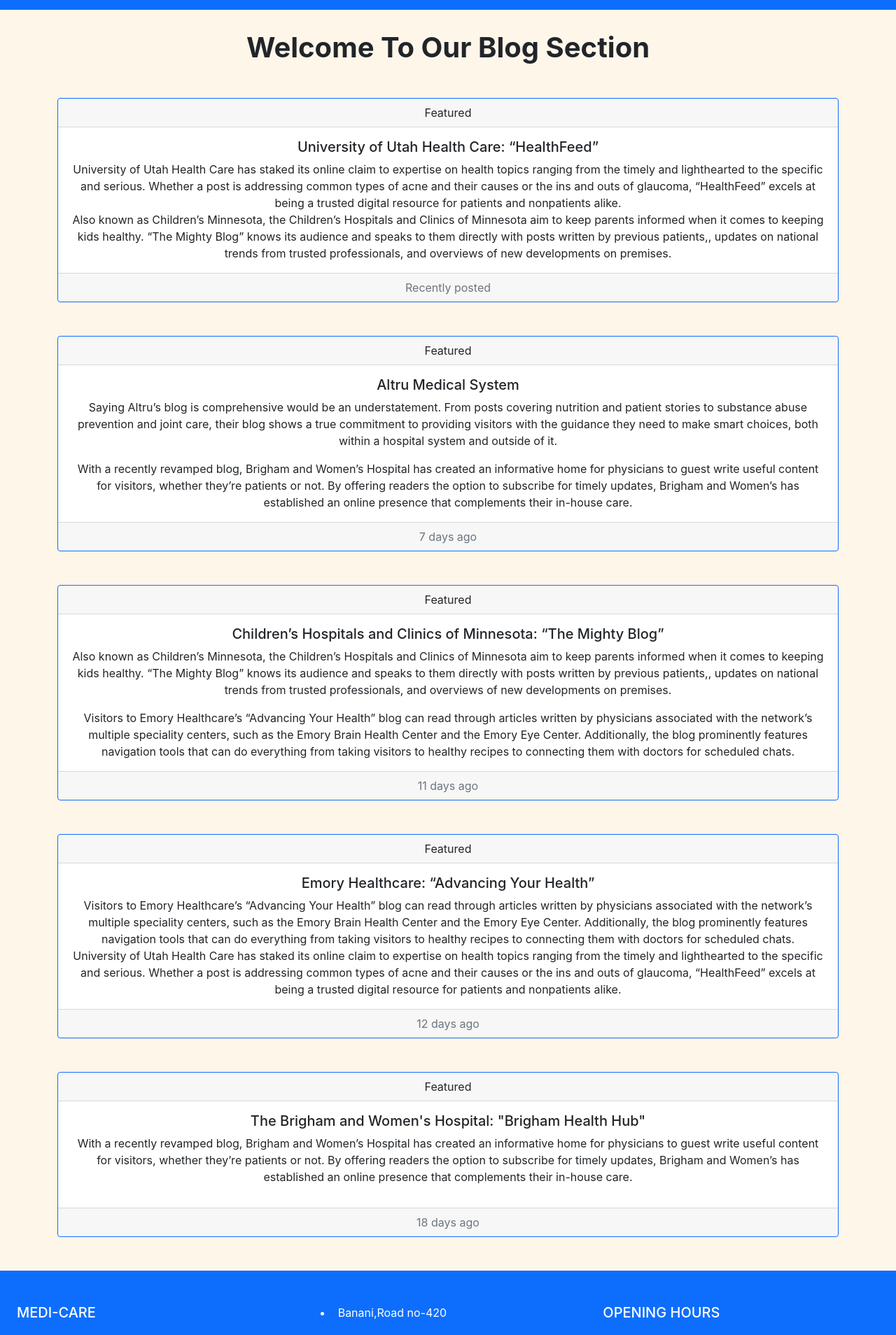
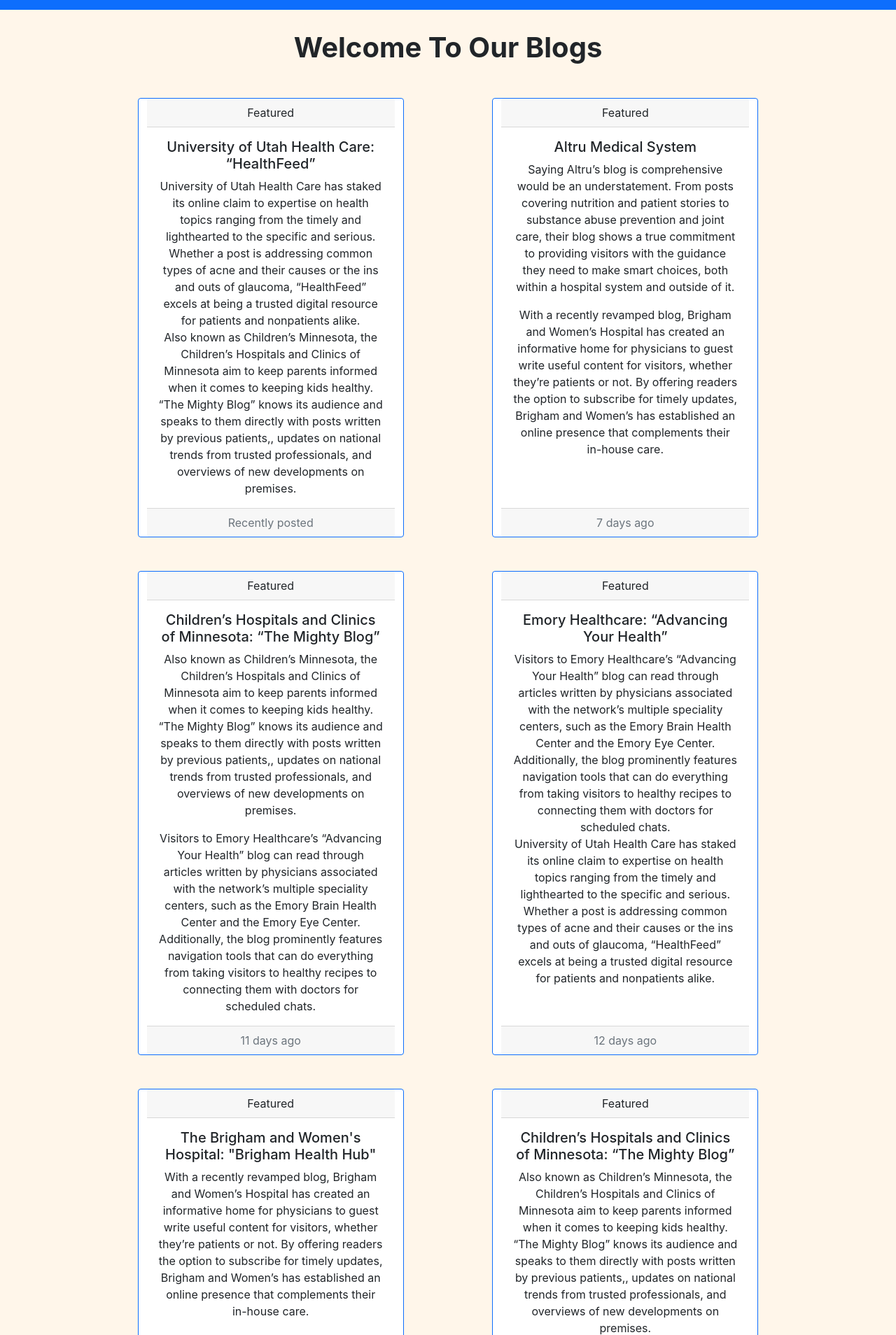
Before and after one commit to Rockrayhan/MediCare-Client, a React (Create React App) app: page /blogs in a window 1280 px wide. Shown: the part 56-1964 px from the top of the page at 70% size. Built offline with nearby package versions, Linux system fonts and the light colour scheme; no server answers; sample sign-in values are in the browser's storage.

Commit message:
blog redesigned

```diff
--- a/package.json
+++ b/package.json
@@ -10,6 +10,7 @@
     "firebase": "^9.1.3",
     "react": "^17.0.2",
     "react-bootstrap": "^2.1.2",
+    "react-countup": "^6.1.1",
     "react-dom": "^17.0.2",
     "react-router-dom": "^5.3.0",
     "react-scripts": "4.0.3",
--- a/src/Components/Blogs/Blogs.js
+++ b/src/Components/Blogs/Blogs.js
@@ -1,35 +1,21 @@
 import React from 'react';
-import { Button, Card } from 'react-bootstrap';
+import {  Card } from 'react-bootstrap';
 import Footer from '../Footer/Footer';
 
 
 const Blogs = () => {
     return (
         <div>
+          <div className='container'>
 
-            <h1 className="mt-5 mb-5 fw-bold">Welcome To Our Blog Section</h1>
-
-          {/*
-            <div className="mt-4 mb-4 p-5"> <h3> </h3>
-
-             </div>
-            <div className="mt-4 mb-4 p-5"> <h3>   </h3>
-
-             </div>
-            <div className="mt-4 mb-4 p-5"> <h3>  </h3>
-            <p>  </p>
-             </div>
-            <div className="mt-4 mb-4 p-5"> <h3> </h3>
-
-             </div>
-
- */}
-
-<div className='container'>
+            <h1 className="mt-5 mb-5 fw-bold">Welcome To Our Blogs </h1>
 
 
 
-<Card border="primary" className="text-center">
+<div className='row justify-content-evenly mb-5'>
+
+
+<Card border="primary" className="text-center col-lg-4">
   <Card.Header>Featured</Card.Header>
   <Card.Body>
     <Card.Title> University of Utah Health Care: “HealthFeed” </Card.Title>
@@ -42,7 +28,7 @@ const Blogs = () => {
   <Card.Footer className="text-muted">Recently posted</Card.Footer>
 </Card>
 
-<Card border="primary" className="text-center mt-5 mb-5">
+<Card border="primary" className="text-center  col-lg-4">
   <Card.Header>Featured</Card.Header>
   <Card.Body>
     <Card.Title>Altru Medical System  </Card.Title>
@@ -54,7 +40,18 @@ const Blogs = () => {
   </Card.Body>
   <Card.Footer className="text-muted">7 days ago</Card.Footer>
 </Card>
-<Card border="primary" className="text-center">
+
+
+</div>
+
+
+
+
+
+<div className='row justify-content-evenly mb-5'>
+
+
+<Card border="primary" className="text-center col-lg-4">
   <Card.Header>Featured</Card.Header>
   <Card.Body>
     <Card.Title> Children’s Hospitals and Clinics of Minnesota: “The Mighty Blog” </Card.Title>
@@ -67,7 +64,7 @@ const Blogs = () => {
   <Card.Footer className="text-muted">11 days ago</Card.Footer>
 </Card>
 
-<Card border="primary" className="text-center mt-5 mb-5">
+<Card border="primary" className="text-center  col-lg-4">
   <Card.Header>Featured</Card.Header>
   <Card.Body>
     <Card.Title> Emory Healthcare: “Advancing Your Health”</Card.Title>
@@ -80,7 +77,15 @@ const Blogs = () => {
   </Card.Body>
   <Card.Footer className="text-muted">12 days ago</Card.Footer>
 </Card>
-<Card border="primary" className="text-center">
+
+</div>
+
+
+
+
+<div className='row justify-content-evenly mb-5'>
+
+<Card border="primary" className="text-center col-lg-4">
   <Card.Header>Featured</Card.Header>
   <Card.Body>
     <Card.Title>The Brigham and Women's Hospital: "Brigham Health Hub"</Card.Title>
@@ -93,14 +98,35 @@ const Blogs = () => {
 </Card>
 
 
+
+<Card border="primary" className="text-center col-lg-4">
+  <Card.Header>Featured</Card.Header>
+  <Card.Body>
+    <Card.Title> Children’s Hospitals and Clinics of Minnesota: “The Mighty Blog” </Card.Title>
+    <Card.Text>
+    <p>   Also known as Children’s Minnesota, the Children’s Hospitals and Clinics of Minnesota aim to keep parents informed when it comes to keeping kids healthy. “The Mighty Blog” knows its audience and speaks to them directly with posts written by previous patients,, updates on national trends from trusted professionals, and overviews of new developments on premises.</p>
+    Visitors to Emory Healthcare’s “Advancing Your Health” blog can read through articles written by physicians associated with the network’s multiple speciality centers, such as the Emory Brain Health Center and the Emory Eye Center. Additionally, the blog prominently features navigation tools that can do everything from taking visitors to healthy recipes to connecting them with doctors for scheduled chats.
+    </Card.Text>
+
+  </Card.Body>
+  <Card.Footer className="text-muted">11 days ago</Card.Footer>
+</Card>
+
 </div>
 
 
 
 
-                 <Footer></Footer>
 
 
+
+
+
+
+
+
+        </div>
+        <Footer></Footer>
         </div>
     );
 };
--- a/src/Components/Home/Home.js
+++ b/src/Components/Home/Home.js
@@ -8,6 +8,10 @@ import brief1 from '../../images/brief-1.png';
 import brief2 from '../../images/brief-2.png';
 import brief3 from '../../images/brief-3.png';
 import appointment from '../../images/appointment.jpg';
+import CountUp from 'react-countup';
+
+
+
 
 const Home = () => {
     const [services, setServices] = useState([]);
@@ -64,18 +68,19 @@ const Home = () => {
                     <div className="col-lg-4">
                         <img className="brief-img " src={brief1} alt="" />
                         <h3 className="mt-3">Doctors <br />
-                            60+</h3>
+                        <CountUp end={60} />+</h3>
+
 
                     </div>
                     <div className="col-lg-4">
                         <img className="brief-img " src={brief2} alt="" />
                         <h3 className="mt-3">Staffs <br />
-                            100+</h3>
+                        <CountUp end={100} />+</h3>
                     </div>
                     <div className="col-lg-4">
                         <img className="brief-img" src={brief3} alt="" />
                         <h3 className="mt-3">Services <br />
-                            40+</h3>
+                        <CountUp end={30} />+</h3>
                     </div>
                 </div>
 
```
Also changed, not shown: 1 other file (tests, documents, lock files or other folders).
